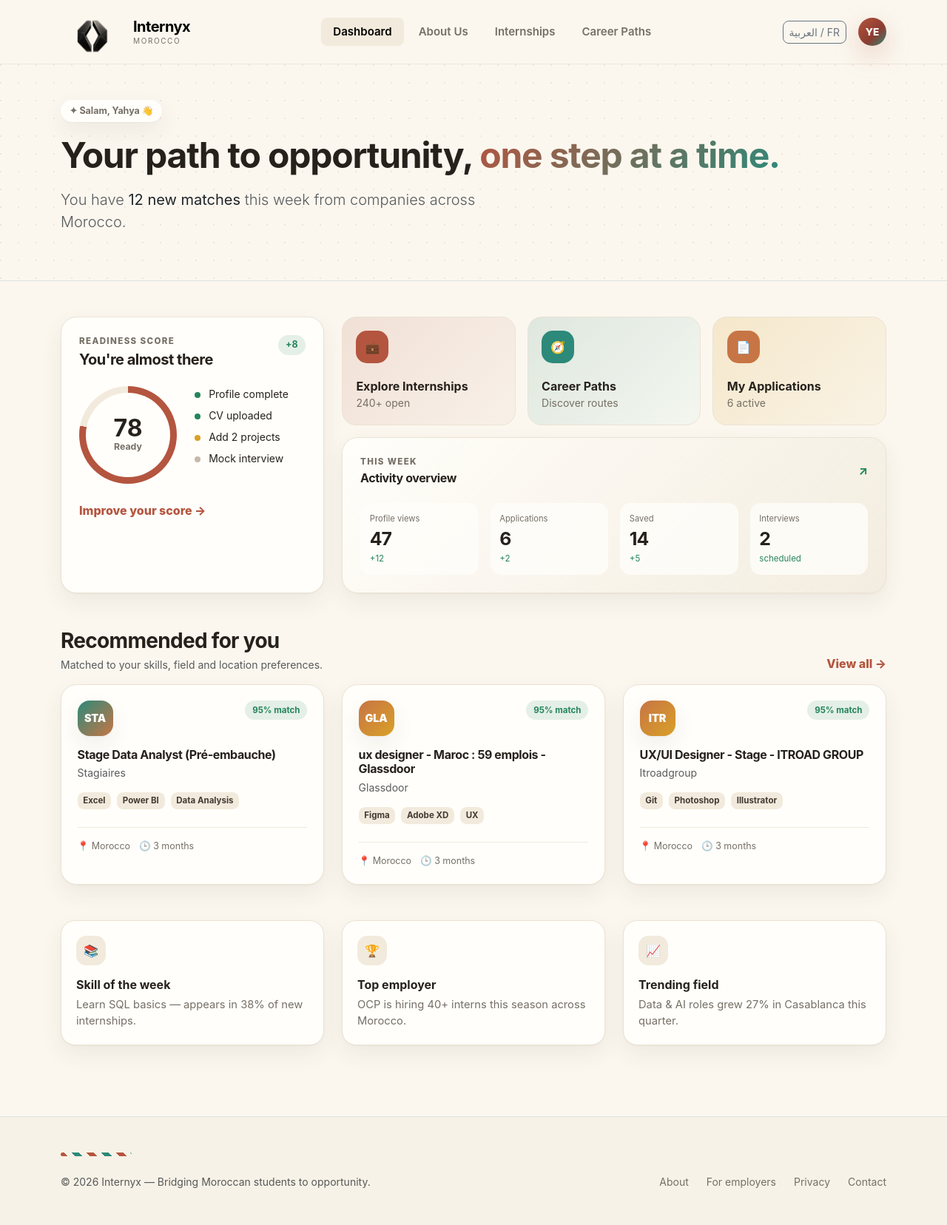
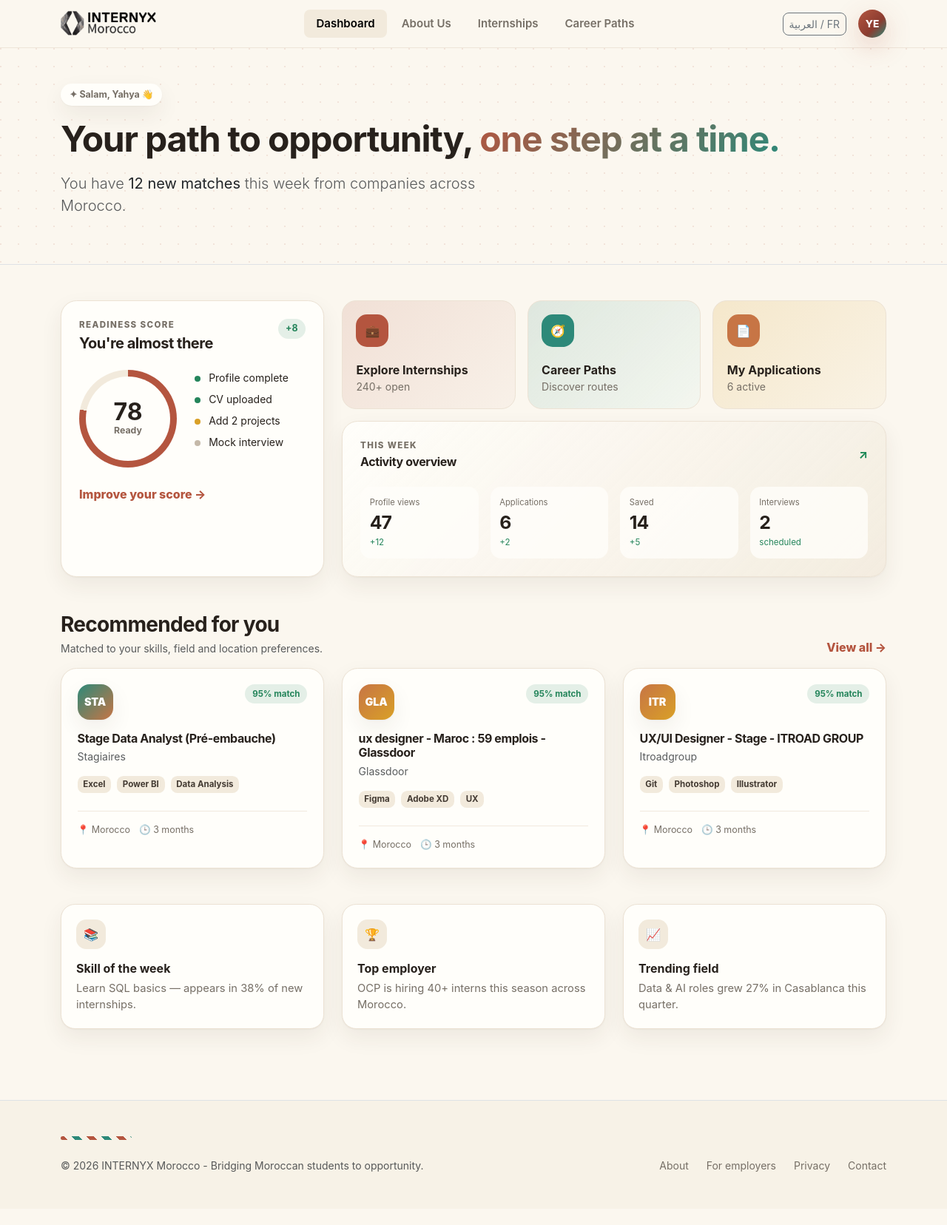
Before and after one commit to mohamed-temsamani/internyx, a Flask app: page / in a window 1280 px wide. Shown: the whole page at 74% size. After the commit the page ends 1584 px from the top, so only its background shows below. Run offline with Flask 3, Linux system fonts and the light colour scheme.

Commit message:
Update Internyx logo branding

```diff
--- a/static/css/styles.css
+++ b/static/css/styles.css
@@ -33,6 +33,14 @@ a { color: var(--primary); }
   border-bottom: 1px solid rgba(236, 226, 212, .8);
 }
 .navbar { min-height: 64px; }
+.brand-logo-link { padding-top: .2rem; padding-bottom: .2rem; }
+.brand-logo {
+  display: block;
+  height: 36px;
+  width: auto;
+  max-width: min(100%, 216px);
+  object-fit: contain;
+}
 .brand-mark, .profile-avatar, .avatar-link {
   background: linear-gradient(135deg, var(--primary), var(--primary-dark) 60%, var(--zellige));
   color: #fff;
@@ -213,4 +221,5 @@ a { color: var(--primary); }
   .display-5 { font-size: 2.35rem; }
   .surface-card, .section-card, .recommend-card, .internship-card, .value-card, .roadmap-card { padding: 1.1rem; }
   .card-meta strong { width: 100%; margin-left: 0 !important; }
+  .brand-logo { height: 30px; max-width: 180px; }
 }
--- a/templates/base.html
+++ b/templates/base.html
@@ -3,8 +3,8 @@
 <head>
   <meta charset="utf-8">
   <meta name="viewport" content="width=device-width, initial-scale=1">
-  <title>{{ title or 'Internyx' }}</title>
-  <meta name="description" content="Internyx bridges Moroccan students to internship opportunities across the kingdom.">
+  <title>{{ title or 'INTERNYX Morocco' }}</title>
+  <meta name="description" content="INTERNYX Morocco bridges Moroccan students to internship opportunities across the kingdom.">
   <link href="https://cdn.jsdelivr.net/npm/bootstrap@5.3.3/dist/css/bootstrap.min.css" rel="stylesheet">
   <link rel="stylesheet" href="{{ url_for('static', filename='css/styles.css') }}">
 </head>
@@ -12,12 +12,12 @@
   <header class="site-header sticky-top">
     <nav class="navbar navbar-expand-lg">
       <div class="container-xl">
-        <a class="navbar-brand d-flex align-items-center gap-2" href="{{ url_for('dashboard') }}">
-          <img src="{{ url_for('static', filename='images/onyx.png') }}" alt="onyx" height="60px" width="90px">
-            <span class="lh-sm">
-            <span class="d-block fw-bold fs-5">Internyx</span>
-            <span class="d-block brand-country">Morocco</span>
-          </span>
+        <a class="navbar-brand brand-logo-link d-flex align-items-center" href="{{ url_for('dashboard') }}" aria-label="INTERNYX Morocco home">
+          <img
+            class="brand-logo"
+            src="{{ url_for('static', filename='images/internyx-horizontal.png') }}"
+            alt="INTERNYX Morocco"
+          >
         </a>
         <button class="navbar-toggler" type="button" data-bs-toggle="collapse" data-bs-target="#mainNav" aria-controls="mainNav" aria-expanded="false" aria-label="Toggle navigation">
           <span class="navbar-toggler-icon"></span>
@@ -59,7 +59,7 @@
     <div class="container-xl py-5">
       <div class="moroccan-border"></div>
       <div class="d-flex flex-column flex-sm-row align-items-start align-items-sm-center justify-content-between gap-4 mt-4">
-        <p class="text-muted mb-0 small">© 2026 Internyx — Bridging Moroccan students to opportunity.</p>
+        <p class="text-muted mb-0 small">© 2026 INTERNYX Morocco - Bridging Moroccan students to opportunity.</p>
         <div class="d-flex gap-4 small footer-links">
           <a href="{{ url_for('about') }}">About</a>
           <a href="#">For employers</a>
```
Also changed, not shown: static/images/internyx-horizontal.png (added).
